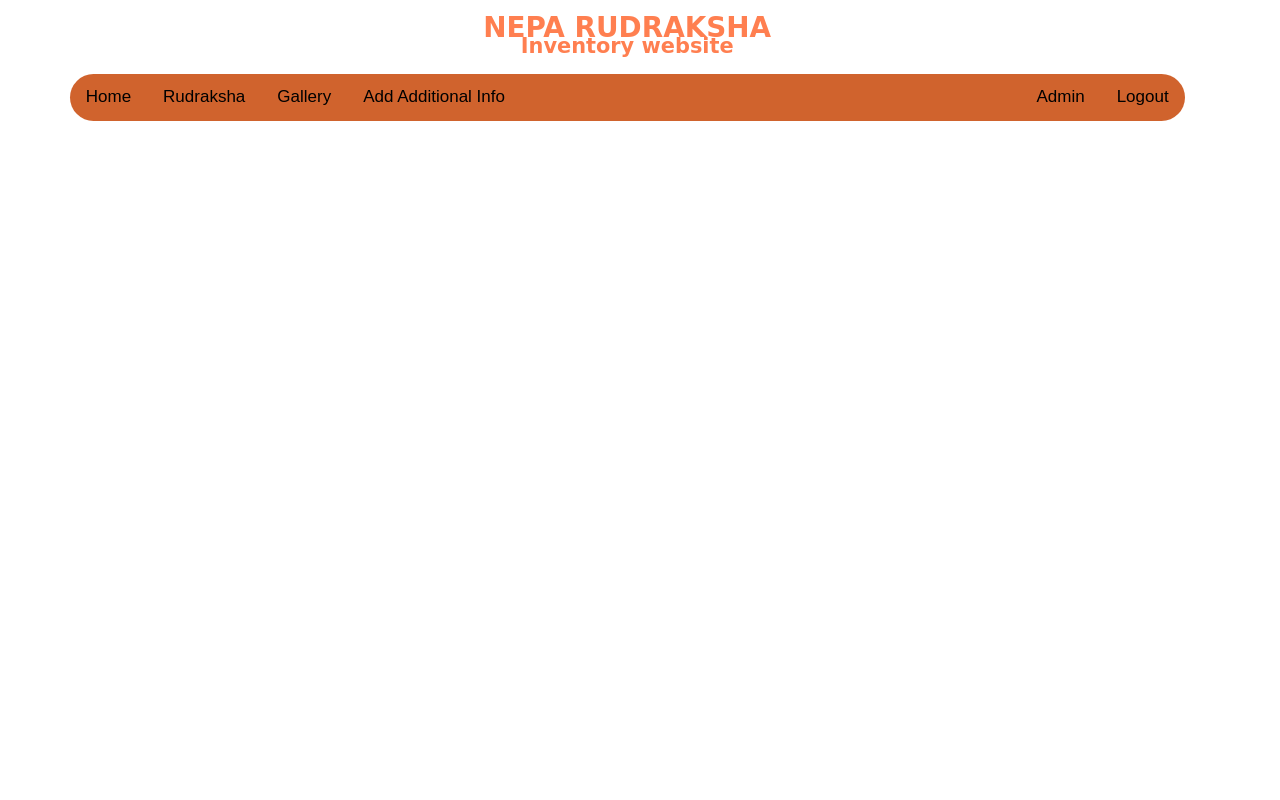
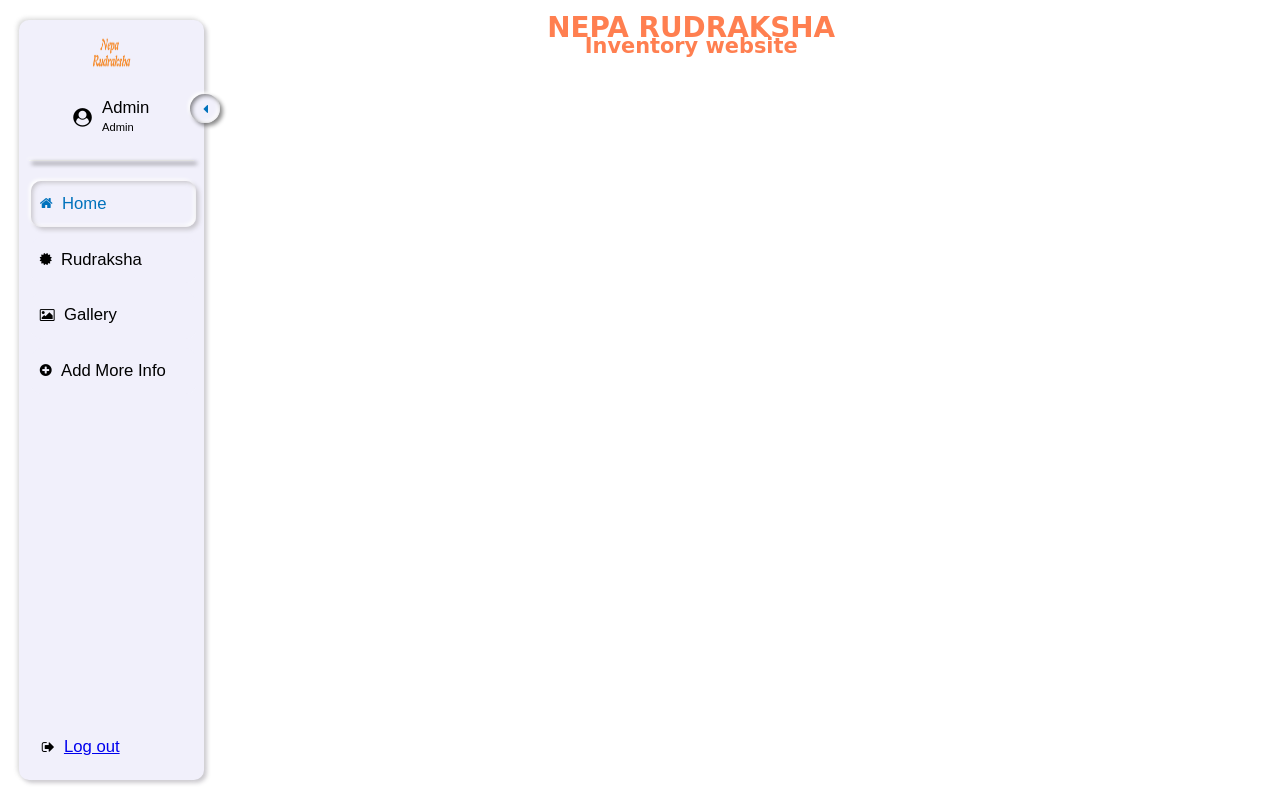
Before and after one commit to aayushbhn/InventoryWeb-final, a PHP site: page /Contact.php in a window 1280 px wide; the page is wider, and only the part inside the window is pictured. Run offline with PHP 8.4, Linux system fonts and the light colour scheme; some libraries are stand-ins or nearby versions.

Commit message:
adsidebar testing phase at info-table page

```diff
--- /dev/null
+++ b/css/sidebar.css
@@ -0,0 +1,291 @@
+body{
+    height: 100vh;
+    width:100vw;
+}
+
+.sidebar {
+    left: 2rem;
+    display: inline-block;
+    width: 8rem;
+    top: 50vh;
+    padding: 8px 10px;
+    transform: translate(0, -50%);
+    min-height: 95vh;
+    z-index: 2;
+    border-radius: 10px;
+    background: #f1f0fb;
+    box-shadow: -0.2rem -0.2rem 0.5rem rgba(216, 216, 216, 0.9), 0.3rem 0.3rem 0.5rem rgba(195, 193, 198, 0.9);
+    overflow-x: hidden;
+    transition: all 0.5s;
+    position: fixed;
+}
+.sidebar .logo-hide, .sidebar h1.logo-hide, .sidebar .logo-hide span {
+    transition: all 0.5s;
+}
+.sidebar h1.logo-hide[hide], .sidebar .logo-hide[hide] span {
+    transform: translateX(20rem);
+    display: block;
+    position: absolute;
+}
+.sidebar .logo-hide[hide] {
+    flex-direction: column;
+}
+.sidebar .logo-hide[hide] img {
+    width: 4.2rem;
+    height: 4.2rem;
+}
+.sidebar__top {
+    margin: 0 -0.5rem;
+    margin-bottom: 2rem;
+}
+.sidebar__logo-box {
+    display: block;
+    letter-spacing: 0.5px;
+    padding: 0.5rem;
+    margin-bottom: 1rem;
+    user-select: none;
+}
+.sidebar__logo {
+    text-align: center;
+    letter-spacing: -2px;
+    transition: font-size 0.5s;
+    font-size: 3rem;
+    line-height: 2.5rem;
+}
+.sidebar__logo--blackbox {
+    display: flex;
+    font-size: 1.2rem;
+    font-weight: 700;
+    text-align: center;
+    justify-content: center;
+    align-items: center;
+    align-content: center;
+    flex-wrap: nowrap;
+    padding-bottom: 0.5rem;
+    gap: 1rem;
+    color: #0072bc;
+    transition: all 0.5s;
+    text-transform: uppercase;
+}
+.sidebar__logo--blackbox img {
+    transition: all 0.5s;
+    width: 1.5rem;
+    height: 1.5rem;
+}
+.sidebar .line {
+    height: 1px;
+    background-color: #f1f0fb;
+    margin: 1rem 0 2rem;
+    box-shadow: inset 0.2rem 0.2rem 0.5rem #fff, inset -0.2rem -0.2rem 0.5rem #000, 0.3rem 0.3rem 0.5rem #000, -0.2rem -0.2rem 0.4rem #fff;
+}
+.sidebar__bottom {
+    display: flex;
+    justify-content: left;
+    position: absolute;
+    margin: 1rem 0;
+    border-radius: 8px;
+    bottom: 0;
+    left: 50%;
+    transform: translateX(-50%);
+    width: 85%;
+    height: 5rem;
+    padding: 0.5rem 1rem;
+    align-items: center;
+    align-content: center;
+}
+.sidebar__bottom:hover {
+    border-radius: 50px 0 0 50px;
+    border-radius: 10px;
+    background: #f1f0fb;
+    box-shadow: 5px 5px 10px #cdccd5, -5px -5px 10px #fff;
+}
+.sidebar__bottom:active {
+    box-shadow: inset 5px 5px 10px #cdccd5, inset -5px -5px 10px #fff;
+}
+.sidebar__bottom[hide] {
+    width: 5rem;
+    display: block;
+}
+.sidebar__bottom[hide] i {
+    position: relative;
+    top: 50%;
+    left: 50%;
+    transform: translate(-50%, -50%);
+}
+.sidebar__bottom span {
+    margin-left: 1rem;
+    font-size: 1.8rem;
+}
+.sidebar__user {
+    display: flex;
+    justify-content: center;
+    padding: 0px 0.5rem;
+    margin-top: 1.5rem;
+    align-items: center;
+    gap: 0.1rem;
+}
+.sidebar__user--name {
+    padding: 0.5rem;
+    display: flex;
+    flex-direction: column;
+}
+.sidebar__user--pic {
+    font-size: 2rem;
+    align-items: center;
+    justify-content: center;
+    font-weight: 700;
+    display: flex;
+    padding: 0.5rem;
+    transition: font-size 0.5s;
+}
+.sidebar__user[hide] .sidebar__user--name {
+    transform: translateX(20rem);
+    position: absolute;
+    height: 0;
+}
+.sidebar__user--name {
+    font-size: 1.8rem;
+    width: max-content;
+}
+.sidebar__user--user-position {
+    font-size: 1.2rem;
+}
+.toggle {
+    z-index: 99;
+    left: 8.3rem;
+    top: 75px;
+    position: fixed;
+    width: 3.2rem;
+    height: 3.2rem;
+    display: flex;
+    align-items: center;
+    justify-content: center;
+    margin: 2rem 0;
+    box-shadow: 0rem 0rem 0.4rem #fff b3, 0.4rem 0rem 0.4rem #00000078;
+    border-radius: 50%;
+    background: #f1f0fb;
+    transition: all 0.5s;
+}
+.toggle:active {
+    box-shadow: inset 0.2rem 0.2rem 0.5rem #00000078, inset -0.2rem -0.2rem 0.5rem #fff, 0.3rem 0.3rem 0.5rem #00000078, -0.2rem -0.2rem 0.4rem #fff;
+}
+.toggle i {
+    transform: rotate(180deg);
+    color: #0072bc;
+    overflow: visible;
+    transition: all 0.5s;
+}
+.toggle.active {
+    left: 20.5rem;
+    position: fixed;
+    box-shadow: inset 0.2rem 0.2rem 0.5rem #00000078, inset -0.2rem -0.2rem 0.5rem #fff, 0.3rem 0.3rem 0.5rem #00000078, -0.2rem -0.2rem 0.4rem #fff;
+}
+
+
+
+
+
+.navigation {
+    animation: moveInLeft 1s ease-in-out;
+    height: 100%;
+    width: 100%;
+    display: flex;
+    justify-content: center;
+    margin: 0 2px;
+    transition: 1s;
+}
+@media only screen and (max-width: 56.25em) {
+    .navigation {
+        transform: translate(-500%, 0);
+        transition: 0.3s transform ease;
+   }
+}
+.navigation__nav {
+    list-style: none;
+    width: 100%;
+}
+#auto-detect:checked ~ .navigation__nav--btn .off {
+    display: block !important;
+}
+#auto-detect:checked ~ .navigation__nav--btn .on {
+    display: none;
+}
+#auto-detect:checked ~ .navigation__nav--btn span {
+    color: #747474;
+}
+.navigation__nav li {
+    position: relative;
+    display: flex;
+    position: relative;
+    width: 5rem;
+    height: 5rem;
+    white-space: nowrap;
+    transition: color, transform 0.45s ease-in-out;
+}
+.navigation__nav li:not(:last-child) {
+    margin-top: 0.2rem;
+    margin-bottom: 1rem;
+}
+.navigation__nav li span {
+    margin-left: 1rem;
+    transition: all 0.5s;
+    font-size: 1.8rem;
+}
+.navigation__nav li i {
+    fill: #0072bc;
+    stroke-width: 1.5px;
+}
+.navigation__nav li i.off {
+    display: none;
+}
+.navigation__nav--elements, .navigation__nav--btn {
+    position: relative;
+    color: inherit;
+    display: flex;
+    text-decoration: none;
+    flex-wrap: nowrap;
+    align-items: center;
+    width: -moz-fit-content;
+    width: 100%;
+    padding: 0.5rem 1rem;
+    height: 100%;
+    cursor: pointer;
+    border-radius: 10px;
+    background: #f1f0fb;
+    justify-content: flex-start;
+}
+.navigation__nav--elements.active, .navigation__nav--btn.active {
+    color: #0072bc;
+    box-shadow: inset 0.2rem 0.2rem 0.5rem rgba(195, 193, 198, 0.9), inset -0.2rem -0.2rem 0.5rem #fff, 0.3rem 0.3rem 0.5rem rgba(195, 193, 198, 0.9), -0.2rem -0.2rem 0.4rem #fff;
+}
+.navigation__nav--elements:hover, .navigation__nav--btn:hover {
+    color: #0072bc;
+    text-align: center;
+    box-shadow: 5px 5px 10px #cdccd5, -5px -5px 10px #fff;
+}
+.navigation__nav--elements:active, .navigation__nav--btn:active {
+    box-shadow: inset 0.2rem 0.2rem 0.5rem #000, inset -0.2rem -0.2rem 0.5rem #fff, 0.3rem 0.3rem 0.5rem #000, -0.2rem -0.2rem 0.4rem #fff;
+}
+.navigation__nav--elements#Collapse i, .navigation__nav--btn#Collapse i {
+    transition: 0.5s;
+    border-radius: 50%;
+    transform: rotate(0deg);
+}
+.navigation__nav--elements#Collapse[rotate] i, .navigation__nav--btn#Collapse[rotate] i {
+    transform: rotate(180deg);
+}
+.navigation a[hide] {
+    display: block;
+}
+.navigation a[hide] i {
+    vertical-align: middle;
+    top: 50%;
+    left: 50%;
+    position: absolute;
+    transform: translate(-50%, -50%);
+}
+.navigation a[hide] span {
+    transform: translateX(20rem);
+    position: absolute;
+    height: 0;
+}
--- a/rudraksha_common.html
+++ b/rudraksha_common.html
@@ -1,96 +1,3 @@
-<!-- <html>
-
-<head>
-  <link rel="stylesheet" href="css/style.css">
-  <link href="//netdna.bootstrapcdn.com/bootstrap/3.0.0/css/bootstrap-glyphicons.css" rel="stylesheet">
-
-
-
-
-  <div class=" heading">
-
-    <h1>
-      <center> NEPA RUDRAKSHA</center>
-    </h1>
-
-    <h2>
-      <center> Inventory website</center>
-    </h2>
-  </div>
-
-
-  <style>
-    .nav_bar{
-      position: sticky;
-      width: 100%;
-      overflow: visible;
-
-
-    }
-    .nav_bar ul {
-      width: 100%;
-
-      border-radius: 40px;
-      list-style-type: none;
-      position: sticky;
-      transition: transform 0.2s ease;
-      margin: 10px;
-      padding: 0 1.5rem;
-      overflow: hidden;
-      background-color: #d0632d;
-    }
-
-
-
-    li {
-
-      float: left;
-
-
-    }
-
-    li a {
-      font-size: 20px;
-      display: block;
-      color: black;
-      text-align: center;
-      padding: 14px 16px;
-      text-decoration: none;
-
-    }
-
-
-    .inl li a:hover {
-      background-color: #db4f0a;
-      position: relative;
-
-    }
-  </style>
-</head>
-
-<body>
-  <div class="nav_bar">
-    <ul>
-      <div class="inl">
-        <li><a class="active" href="imsmain.php"> Home </a> </li>
-        <li><a href="datatable.php"> Rudraksha </a></li>
-        <li><a href="singlepage/index.php"> Gallery</a></li>
-        <li><a href="About.php"> Add Additional Info </a></li>
-        <li style="float: right;"><a href="logout.php" class="btn">Logout</a></li>
-        <li style="float: right;"><a href="admin_page.php" class="btn">Admin</a></li>
-
-
-      </div>
-
-    </ul>
-  </div>
-
-  <br><br>
-
-
-</body>
-
-</html> -->
 
    <!DOCTYPE html>
    <html>
@@ -99,21 +6,17 @@
          <link href="//netdna.bootstrapcdn.com/bootstrap/3.0.0/css/bootstrap-glyphicons.css" rel="stylesheet">
          <link rel="stylesheet" href="https://cdnjs.cloudflare.com/ajax/libs/font-awesome/4.7.0/css/font-awesome.min.css">
          <link rel="stylesheet" href="css/style.css">
+         <link rel="stylesheet" href="css/sidebar.css">
          <style>
             body {
             margin: 0;
             font-family: Arial, Helvetica, sans-serif;
             }
-
-
-
             .topnav {
             overflow: hidden;
             background-color: #d0632d;
             border-radius: 50px;
-
             }
-
             .topnav a {
             float: left;
             display: block;
@@ -122,23 +25,17 @@
             padding: 14px 16px;
             text-decoration: none;
             font-size: 17px;
-
             }
-
             .topnav a:hover {
             background-color: #db4f0a;
             color: black;
             }
-
             .topnav a.active {
-
             color: black;
             }
-
             .topnav .icon {
             display: none;
             }
-
             @media screen and (max-width: 600px) {
             .topnav a:not(:first-child) {display: none;}
             .topnav a.icon {
@@ -146,7 +43,6 @@
             display: block;
             }
             }
-
             @media screen and (max-width: 600px) {
             .topnav.responsive {position: relative;}
             .topnav.responsive .icon {
@@ -162,58 +58,126 @@
             }
          </style>
          <div class=" heading">
-
             <h1 style=" color: coral; font-family: cursive;">
                <center> NEPA RUDRAKSHA</center>
             </h1>
-
             <h2 style=" color: coral; font-family: cursive;">
                <center> Inventory website</center>
             </h2>
             <br>
          </div>
+
+
       </head>
       <body>
+        <div  id="sidebarToggle" class="toggle active" onclick="toggleMenu()"><i id="togglemenu" class="fa fa-caret-right" aria-hidden="true"></i> </div>
 
-<div class="topnav" id="myTopnav">
+        <section id="sidebar" class="sidebar" style="width: 20rem;">
+            <div class="sidebar__top">
+               <div class="sidebar__logo-box" id="logolink">
+                  <div class="sidebar__logo--blackbox logo-hide" hide><img src="img/logo.png" width="28" height="28" alt="BLACKBOX"></div>
+                  </div>
+               <div class="sidebar__user logo-hide">
+                  <div class="sidebar__user--pic">
+                      <i class="fa fa-user-circle big-svg" aria-hidden="true"></i>
+                  </div>
+                  <div class="sidebar__user--name "><span class="sidebar__user--user-name">Admin</span><span class="sidebar__user--user-position">Admin</span></div>
+               </div>
+            </div>
+            <div class="line"></div>
+            <div id="navigation" class="navigation">
+               <ul class="navigation__nav">
+                  <li class="heading-secondary nav-element" style="justify-content: left; width: calc(100% - 0rem);">
+                     <a class="navigation__nav--elements active" id="jobpage" nav-collapse="0" href="/">
+                       <i class="fa fa-home small-svg Jobs" aria-hidden="true"></i>
+                        <span>Home</span>
+                     </a>
+                  </li>
+                  <li class="heading-secondary nav-element" style="justify-content: left; width: calc(100% - 0rem);">
+                     <a class="navigation__nav--elements" nav-collapse="0" href="/tools">
+                      <i class="fa fa-certificate small-svg" aria-hidden="true"></i>
+
+
+                        <span>Rudraksha</span>
+                     </a>
+                  </li>
+                  <li class="heading-secondary nav-element" style="justify-content: left; width: calc(100% - 0rem);">
+                     <a class="navigation__nav--elements" nav-collapse="0" href="/boards">
+                      <i class="fa fa-picture-o small-svg" aria-hidden="true"></i>
+
+                        <span>Gallery</span>
+                     </a>
+                  </li>
+                  <li class="heading-secondary nav-element" style="justify-content: left; width: calc(100% - 0rem);">
+                     <a class="navigation__nav--elements" nav-collapse="0" href="/configure">
+
+                          <i class="fa fa-plus-circle small-svg Configure" aria-hidden="true"></i>
+
+                        <span>Add More Info </span>
+                     </a>
+                  </li>
+
+               </ul>
+            </div>
+            <div class="sidebar__bottom logo-hide">
+                <i class="fa fa-sign-out small-svg" aria-hidden="true"></i>
+                <span> <a style="float: right;" href="logout.php" class="btn">Log out</a></span>
+            </div>
+         </section>
+         <!-- <div class="topnav sidebar" id="myTopnav">
             <a class="active" href="inven_main.php"> Home </a>
             <a href="datatable.php"> Rudraksha </a>
             <a href="singlepage/index.php"> Gallery</a>
             <a href="About.php"> Add Additional Info </a>
             <a style="float: right;" href="logout.php" class="btn">Logout</a>
             <a style="float: right;" href="unitentry.php" class="btn">Admin</a>
-
             <a href="javascript:void(0);" class="icon" onclick="myFunction()">
             <i class="fa fa-bars"></i>
           </a>
-</div>
-
-<br><br>
+        </div> -->
 
         <script>
-function myFunction() {
-  var x = document.getElementById("myTopnav");
-  if (x.className === "topnav") {
-    x.className += " responsive";
+          const toggleMenu = () => {
+            document.querySelector('.toggle').classList.toggle('active')
+            // document.getElementById('logo').toggleAttribute('collapse')
+            document.querySelectorAll('.logo-hide').forEach((element) => {
+                element.toggleAttribute('nav-collapse','1')
+              })
+              document.getElementById('togglemenu').style.transform = 'rotate(0deg)'
+              document.querySelectorAll('.navigation a').forEach((element) => {
+                element.toggleAttribute('hide')
+              })
+              document.querySelectorAll('.logo-hide').forEach((element) => {
+                element.toggleAttribute('hide')
+              })
+              var toggleClass = document.getElementById('sidebarToggle');
+
+
+              if (!toggleClass.className.includes('active')) {
+                openNav = 0;
+
+                document.getElementById('sidebar').style.width = '8rem'
+                document.querySelectorAll('.nav-element').forEach((element) => {
+                  element.style.justifyContent = 'center'
+                })
+                // document.querySelectorAll('.wrapper__body').forEach((element) => {
+                  //   element.style.marginLeft = '11rem'
+                  // })
                 } else {
-    x.className = "topnav";
+                  openNav = 1;
+                  document.getElementById('togglemenu').style.transform = 'rotate(180deg)'
+                  document.getElementById('sidebar').style.width = '20rem'
+                  document.querySelectorAll('.nav-element').forEach((element) => {
+                    element.style.justifyContent = 'left'
+                    element.style.width = 'calc(100% - 0rem )'
+                  })
+
+                  // document.querySelectorAll('.wrapper__body').forEach((element) => {
+                  //   element.style.marginLeft = '23rem'
+                  // })
                 }
               }
               </script>
+      </body>
 
-</body>
       </html>
-
-
-<!DOCTYPE html>
-<html lang="en">
-<head>
-  <meta charset="UTF-8">
-  <meta http-equiv="X-UA-Compatible" content="IE=edge">
-  <meta name="viewport" content="width=device-width, initial-scale=1.0">
-  <title>Document</title>
-</head>
-<body>
-
-</body>
-</html>
```
Also changed, not shown: css/base.css (+27 -27 lines), info-table.php (+0 -15 lines), img/blackbox.svg (added), img/favicon.png (added), img/logo.png (added), img/logo.webp (added). Lines whose indentation alone changed are shown as unchanged.
